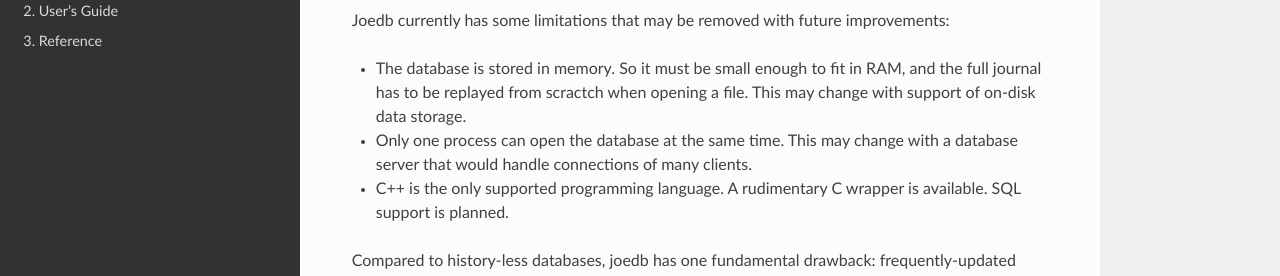
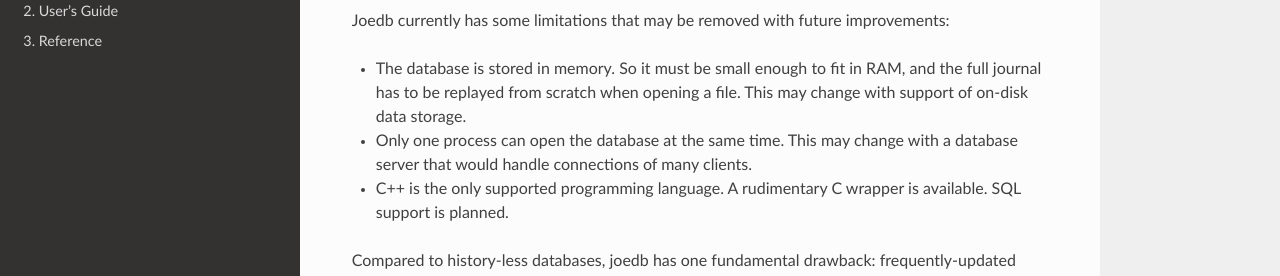
Before and after one commit to Remi-Coulom/joedb, a Sphinx documentation site: the page built from doc/source/intro.rst, in a window 1280 px wide and 900 px high, scrolled down 608 px. Shown: the part 199-475 px from the top of the window. Built offline with Sphinx 7.4.7 and the Read the Docs theme 2.0.0, drawn with Linux system fonts in a browser that asks for light colours; formulas are drawn with MathJax 3.

Commit message:
spelling

```diff
--- a/doc/source/getting_started.rst
+++ b/doc/source/getting_started.rst
@@ -42,7 +42,7 @@
 Joedb Tools
 -----------
 
-Compiling joedb produces a few executables tools.
+Compiling joedb produces a few executable tools.
 
 ``joedbi``
 ^^^^^^^^^^
@@ -56,7 +56,7 @@
 ``joedbc``
 ^^^^^^^^^^
 
-``joedbc`` is the joedb compiler. It takes two file names as parameter. The first file should contain joedbi commands to create the database schema. The second file contains compiler options.
+``joedbc`` is the joedb compiler. It takes two file names as parameters. The first file should contain joedbi commands to create the database schema. The second file contains compiler options.
 
 The joedbc file should at least contain a ``namespace`` option that indicates the namespace in which the code will be generated. Other options indicate indexes, and which data structure should be used to store tables. These are explained in more details in the relevant sections: :doc:`indexes`, :doc:`vectors`.
 
--- a/doc/source/intro.rst
+++ b/doc/source/intro.rst
@@ -19,7 +19,7 @@
 
 Joedb currently has some limitations that may be removed with future improvements:
 
-- The database is stored in memory. So it must be small enough to fit in RAM, and the full journal has to be replayed from scractch when opening a file. This may change with support of on-disk data storage.
+- The database is stored in memory. So it must be small enough to fit in RAM, and the full journal has to be replayed from scratch when opening a file. This may change with support of on-disk data storage.
 - Only one process can open the database at the same time. This may change with a database server that would handle connections of many clients.
 - C++ is the only supported programming language. A rudimentary C wrapper is available. SQL support is planned.
 
```
